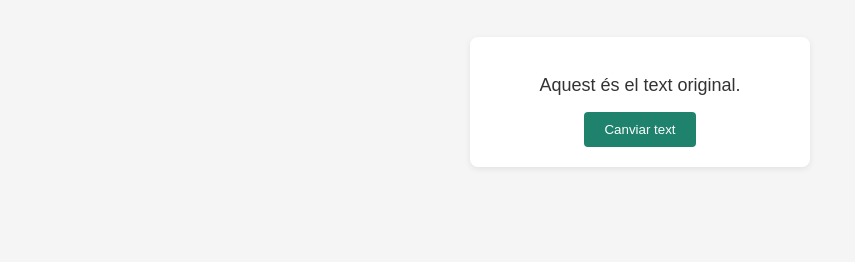
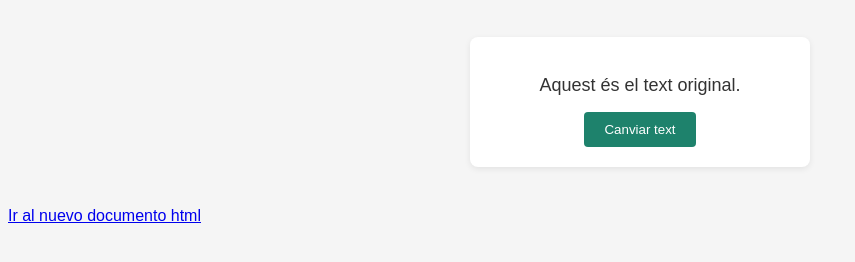
Before and after one commit to BrunoRTP/dawebBrunoTavares, a plain HTML site: page index.html in a window 1280 px wide. Shown: the part 70-332 px from the top of the page, without its empty margins (0-855 px from the left). Drawn offline with Linux system fonts and the light colour scheme.

Commit message:
Index con link

```diff
--- a/index.html
+++ b/index.html
@@ -13,6 +13,7 @@
         <button id="btnCambiar">Canviar text</button>
     </div>
     <script src="script.js"></script>
+    <a href="cv/index.html">Ir al nuevo documento html</a>
 </body>
 
 </html>
```
